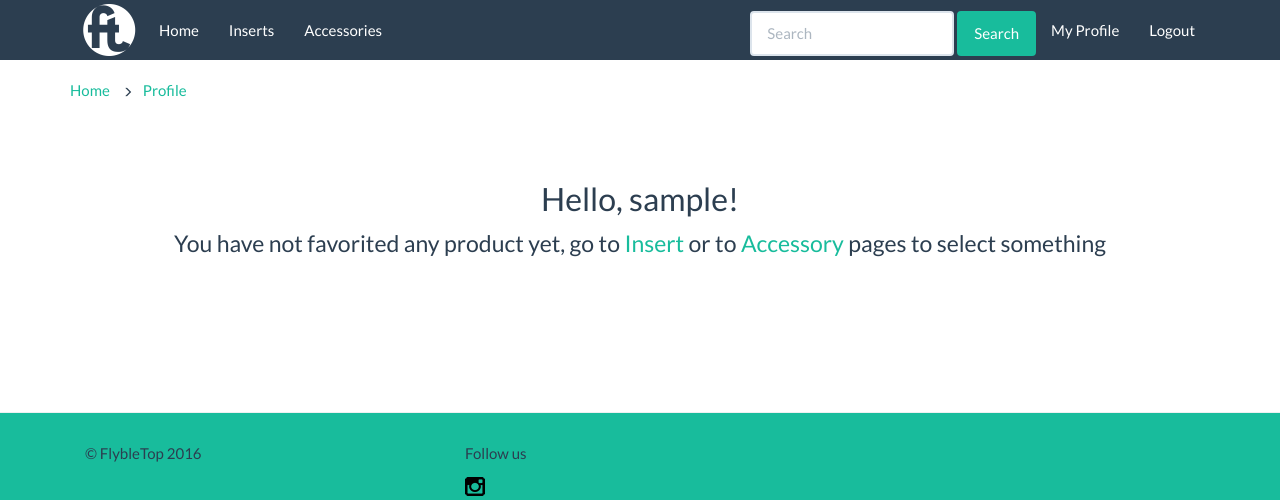
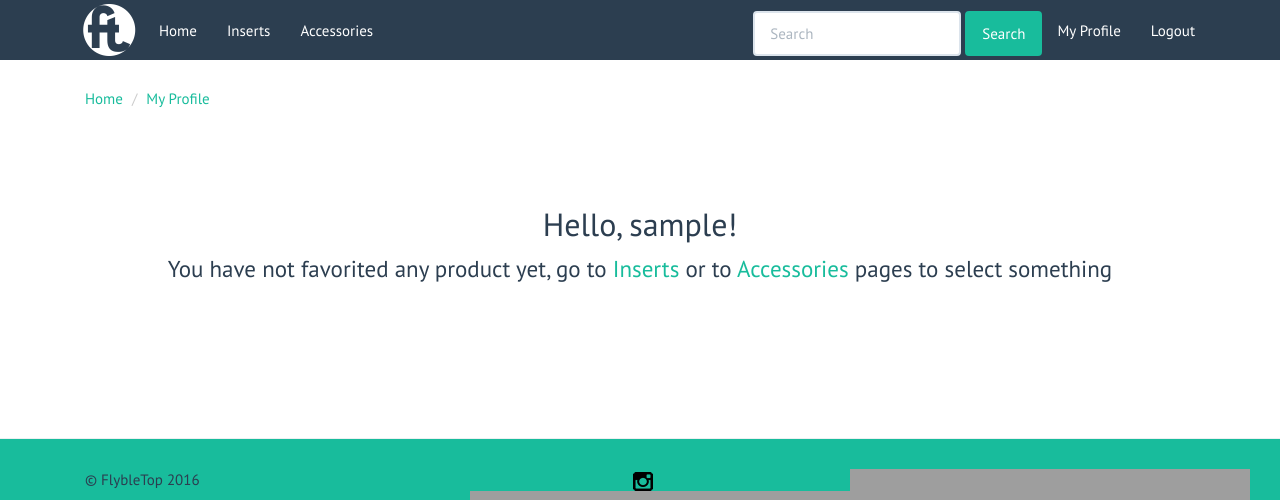
Before and after one commit to dsipakou/flybletop, a Django app: page /profile/ in a window 1280 px wide. Shown: the top 500 px of the page. Run offline with Django 3.2, Linux system fonts and the light colour scheme; the visitor is signed in with stand-in values (Sample User, id 1); data that the repository does not hold is empty; some libraries are stand-ins or nearby versions; grey boxes are pictures that could not be loaded.

Commit message:
i18n add

```diff
--- a/Flybletop/urls.py
+++ b/Flybletop/urls.py
@@ -18,5 +18,6 @@ from django.contrib import admin
 
 urlpatterns = [
     url(r'^admin/', admin.site.urls),
+    url(r'^i18n/', include('django.conf.urls.i18n')),
     url(r'^', include('main_app.urls')),
 ]
--- a/main_app/static/css/style.css
+++ b/main_app/static/css/style.css
@@ -1,5 +1,10 @@
 body {
     min-height: 100%;
+    font-family: "PT Sans", "HelveticaNeue", "Helvetica Neue", Helvetica, Arial, sans-serif;
+}
+
+h1, h2, h3, h4, h5, h6 {
+    font-family: "PT Sans", "HelveticaNeue", "Helvetica Neue", Helvetica, Arial, sans-serif;
 }
 
 h1 {
@@ -14,10 +19,19 @@ h1 {
     padding-left: 5px;
 }
 
+.ml-5 {
+    margin-left: 5px;
+}
+
 .btn-secondary {
     color: #373a3c;
     background-color: #fff;
     border-color: #ccc;
+}
+
+.btn-language {
+    background: none;
+    color: white;
 }
 
 .btn-secondary:hover {
@@ -34,6 +48,19 @@ h1 {
     border-radius: 40px;
     outline: none;
     border: none;
+    box-shadow: none;
+}
+
+.btn.like-button:hover {
+    color: red;
+}
+
+.btn.like-button:hover.btn-danger, .btn.favorite-button:hover.btn-warning {
+    color: white;
+}
+
+.btn.favorite-button:hover {
+    color: orange;
 }
 
 a.carousel-control{
@@ -157,6 +184,10 @@ div.catalog-item {
     border-radius: 3px;
 }
 
+.breadcrumb {
+    background: none;
+}
+
 .breadcrumbs {
     margin-top: 20px;
 }
--- a/main_app/static/js/app.js
+++ b/main_app/static/js/app.js
@@ -99,5 +99,4 @@ $(document).ready(function() {
 			}
 		});
 	});
-
 });
--- a/main_app/templates/accessory/base.html
+++ b/main_app/templates/accessory/base.html
@@ -1,6 +1,7 @@
 {% extends 'base.html' %}
+{% load i18n %}
 
 {% block breadcrumb %}
     {{ block.super }}
-    <li><i class="glyphicon glyphicon-menu-right"></i><a href="{% url 'accessory' %}">Accessories</a></li>
+    <li class="breadcrumb-item"><a href="{% url 'accessory' %}">{% trans 'Accessories' %}</a></li>
 {% endblock %}
--- a/main_app/templates/base.html
+++ b/main_app/templates/base.html
@@ -1,4 +1,5 @@
 {% load staticfiles %}
+{% load i18n %}
 
 <!DOCTYPE html>
 <html lang="en">
@@ -16,6 +17,7 @@
     <script type="text/javascript" src="{% static 'fancybox/source/helpers/jquery.fancybox-buttons.js' %}"></script>
     <script type="text/javascript" src="{% static 'fancybox/source/helpers/jquery.fancybox-media.js' %}"></script>
     <script type="text/javascript" src="{% static 'fancybox/source/helpers/jquery.fancybox-thumbs.js' %}"></script>
+    <link href="http://fonts.googleapis.com/css?family=PT+Sans&amp;subset=latin,cyrillic" media="screen" rel="stylesheet" type="text/css">
     <meta charset="UTF-8">
     <title>Flybletop</title>
 </head>
@@ -25,11 +27,11 @@
     {% endblock %}
     <main class="container container--mw700" role="main">
         <div class="breadcrumbs">
-            <ul class="list-inline">
+            <ol class="breadcrumb">
                 {% block breadcrumb %}
-                <li><a href="/">Home</a></li>
+                <li class="breadcrumb-item"><a href="/">{% trans 'Home' %}</a></li>
                 {% endblock %}
-            </ul>
+            </ol>
         </div>
         {% block content %}
         {% endblock %}
--- a/main_app/templates/details/detail.html
+++ b/main_app/templates/details/detail.html
@@ -1,14 +1,15 @@
 {% extends base_template %}
+{% load i18n %}
 
 {% load staticfiles %}
 
 {% block breadcrumb %}
     {{ block.super }}
-    <li><i class="glyphicon glyphicon-menu-right"></i><a href=".">{{ product.name }}</a></li>
+    <li class="breadcrumb-item"><a href=".">{% trans product.name %}</a></li>
 {% endblock%}
 
 {% block content %}
-    <h2>{{ product.name }}</h2>
+    <h2>{% trans product.name %}</h2>
     <div class="row">
         <div class="col-md-7" data-wow-delay="0.2s">
             {% include 'details/carousel.html' %}
--- a/main_app/templates/index.html
+++ b/main_app/templates/index.html
@@ -65,5 +65,4 @@
         </div>
     </div>
 </div>
-
 {% endblock %}
--- a/main_app/templates/insert/base.html
+++ b/main_app/templates/insert/base.html
@@ -1,6 +1,7 @@
 {% extends 'base.html' %}
+{% load i18n %}
 
 {% block breadcrumb %}
     {{ block.super }}
-    <li><i class="glyphicon glyphicon-menu-right"></i><a href="{% url 'insert' %}">Insert</a></li>
+    <li class="breadcrumb-item"><a href="{% url 'insert' %}">{% trans 'Inserts' %}</a></li>
 {% endblock %}
--- a/main_app/templates/main/footer.html
+++ b/main_app/templates/main/footer.html
@@ -1,13 +1,29 @@
 {% load staticfiles %}
+{% load i18n %}
 
 <footer class="panel-footer">
     <div class="container text text-lext">
         <div class="col-md-4">
             <p>© FlybleTop {% now 'Y' %}</p>
         </div>
-        <div class="col-md-4">
-            <p>Follow us</p>
-            <p><a href="https://www.instagram.com/flybletop/"><img src="{% static 'images/instagram.png'  %}" alt=""></a></p>
+        <div class="col-md-4 text-center">
+            <p>
+                <a class="pl-5" href="https://www.instagram.com/flybletop/"><img src="{% static 'images/instagram.png'  %}" alt=""></a>
+                <a class="pl-5" href="https://www.facebook.com/flybletop/"><img src="{% static 'images/facebook.png'  %}" alt=""></a>
+            </p>
+        </div>
+        <div class="col-md-4 text-center">
+            <form action="{% url 'set_language' %}" method="post" id="languageform" >{% csrf_token %}
+                <input name="next" type="hidden" value="{{ redirect_to }}" />
+                {% get_available_languages as LANGUAGES %}
+                {% get_language_info_list for LANGUAGES as languages %}
+                {% for language in languages %}
+                    {% with 'images/'|add:language.code|add:'.png' as image_static %}
+                        <a href="#" class="pl-5" onclick="languageinput.value = '{{ language.code }}'; languageform.submit();"><img src="{% static image_static %}" alt=""></a>
+                    {% endwith %}
+                {% endfor %}
+                <input type="hidden" id="languageinput" name="language"/>
+            </form>
         </div>
     </div>
 </footer>
--- a/main_app/templates/main/header.html
+++ b/main_app/templates/main/header.html
@@ -1,4 +1,5 @@
 {% load staticfiles %}
+{% load i18n %}
 
 <nav class="navbar navbar-default navbar-static-top">
     <div class="container">
@@ -15,23 +16,26 @@
         </div>
         <ul class="nav navbar-nav text-center collapse navbar-collapse">
             <li>
-                <a href="/" class="active">Home</a>
+                <a href="/" class="active">{% trans 'Home' %}</a>
             </li>
             <li>
-                <a href="{% url 'insert' %}">Inserts</a>
+                <a href="{% url 'insert' %}">{% trans 'Inserts' %}</a>
             </li>
             <li>
-                <a href="{% url 'accessory' %}">Accessories</a>
+                <a href="{% url 'accessory' %}">{% trans 'Accessories' %}</a>
             </li>
         </ul>
-        <ul class="nav navbar-nav navbar-right text-center collapse navbar-collapse">
+        <ul class="nav navbar-nav navbar-right text-center collapse navbar-collapse align-middle">
             {% if user.is_authenticated %}
-                <li><a href="{% url 'profile' %}" class="align-right link">My Profile</a></li>
-                <li><a href="{% url 'logout' %}?next={{ request.path }}" class="align-right">Logout</a></li>
+                <li><a href="{% url 'profile' %}" class="align-right link">{% trans 'My Profile' %}</a></li>
+                <li><a href="{% url 'logout' %}?next={{ request.path }}" class="align-right">{% trans 'Logout' %}</a></li>
             {% else %}
-                <li><a href="{% url 'login' %}?next={{ request.path }}" class="align-right">Login</a></li>
-                <li><a href="{% url 'sign_up' %}" class="align-right">Sign Up</a></li>
+                <li><a href="{% url 'login' %}?next={{ request.path }}" class="align-right">{% trans 'Login' %}</a></li>
+                <li><a href="{% url 'sign_up' %}" class="align-right">{% trans 'Sign Up' %}</a></li>
             {% endif %}
+            <li class="align-middle form-inline" style="height: 60px;">
+
+            </li>
         </ul>
         <p>
             <form class="form-inline float-xs-right navbar-right hidden-xs hidden-sm align-middle">
--- a/main_app/templates/user/base.html
+++ b/main_app/templates/user/base.html
@@ -1,6 +1,7 @@
 {% extends 'base.html' %}
+{% load i18n %}
 
 {% block breadcrumb %}
     {{ block.super }}
-    <li><i class="glyphicon glyphicon-menu-right"></i><a href="{% url 'profile' %}">Profile</a></li>
+    <li class="breadcrumb-item"></i><a href="{% url 'profile' %}">{% trans 'My Profile' %}</a></li>
 {% endblock %}
--- a/main_app/templates/user/profile.html
+++ b/main_app/templates/user/profile.html
@@ -6,8 +6,8 @@
         <div class="row">
             <h2>{% trans 'Hello' %}, {{ user.username }}!</h2>
             <p class="lead">{% if products|length > 0 %}
-                You have favorited following products{% else %}
-                You have not favorited any product yet, go to <a href="{% url 'insert' %}">Insert</a> or to <a href="{% url 'accessory' %}">Accessory</a> pages to select something
+                {% trans 'You have favorited following products' %}{% else %}
+                {% trans 'You have not favorited any product yet, go to' %} <a href="{% url 'insert' %}">{% trans 'Inserts' %}</a> {% trans 'or to' %} <a href="{% url 'accessory' %}">{% trans 'Accessories' %}</a> {% trans 'pages to select something' %}
             {% endif %}</p>
         </div>
     </section>
--- a/main_app/urls.py
+++ b/main_app/urls.py
@@ -1,4 +1,4 @@
-from django.conf.urls import url
+from django.conf.urls import url, include
 from django.conf import settings
 from django.views.static import serve
 from . import views
@@ -15,7 +15,7 @@ urlpatterns = [
     url(r'^accessory/$', views.accessory, name='accessory'),
     url(r'^favorite_product/$', views.favorite_product, name='favorite_product'),
     url(r'^like_product/$', views.like_product, name='like_product'),
-    url(r'^media/(?P<path>.*)$', serve, {'document_root': settings.MEDIA_ROOT,})
+    url(r'^media/(?P<path>.*)$', serve, {'document_root': settings.MEDIA_ROOT,}),
 ]
 
 if settings.DEBUG:
--- a/main_app/views.py
+++ b/main_app/views.py
@@ -72,10 +72,10 @@ def logout_view(request):
 
 def index(request):
     inserts = Product.objects.all()
-    form = SearchForm()
+    searchForm = SearchForm()
     context = {
         'inserts': inserts,
-        'form': form
+        'searchForm': searchForm
     }
     return render(request, 'index.html', context)
 
```
Also changed, not shown: Flybletop/settings.py (+12 -1 lines), locale/ru/LC_MESSAGES/django.po (added), 1 other file.
